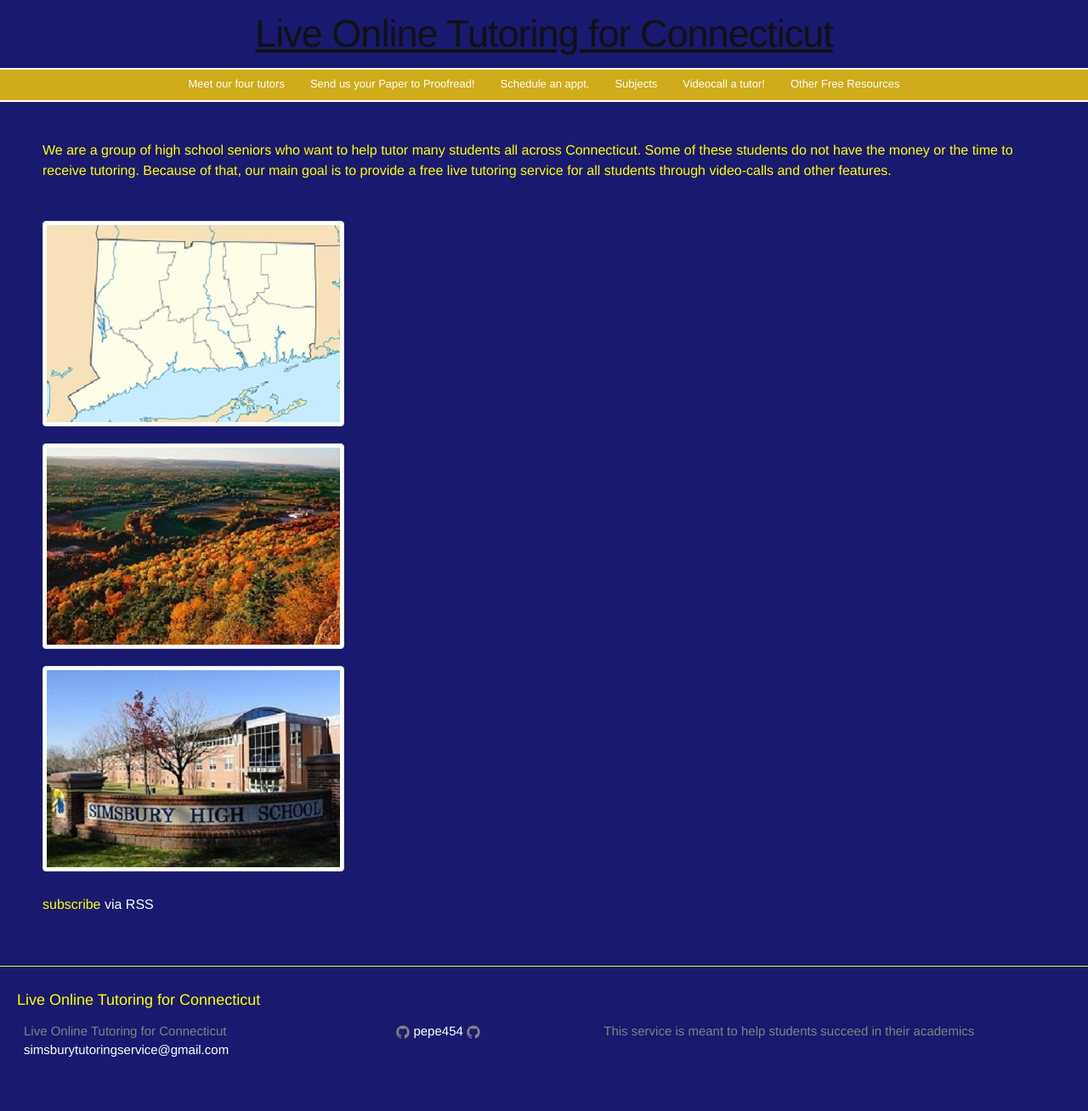
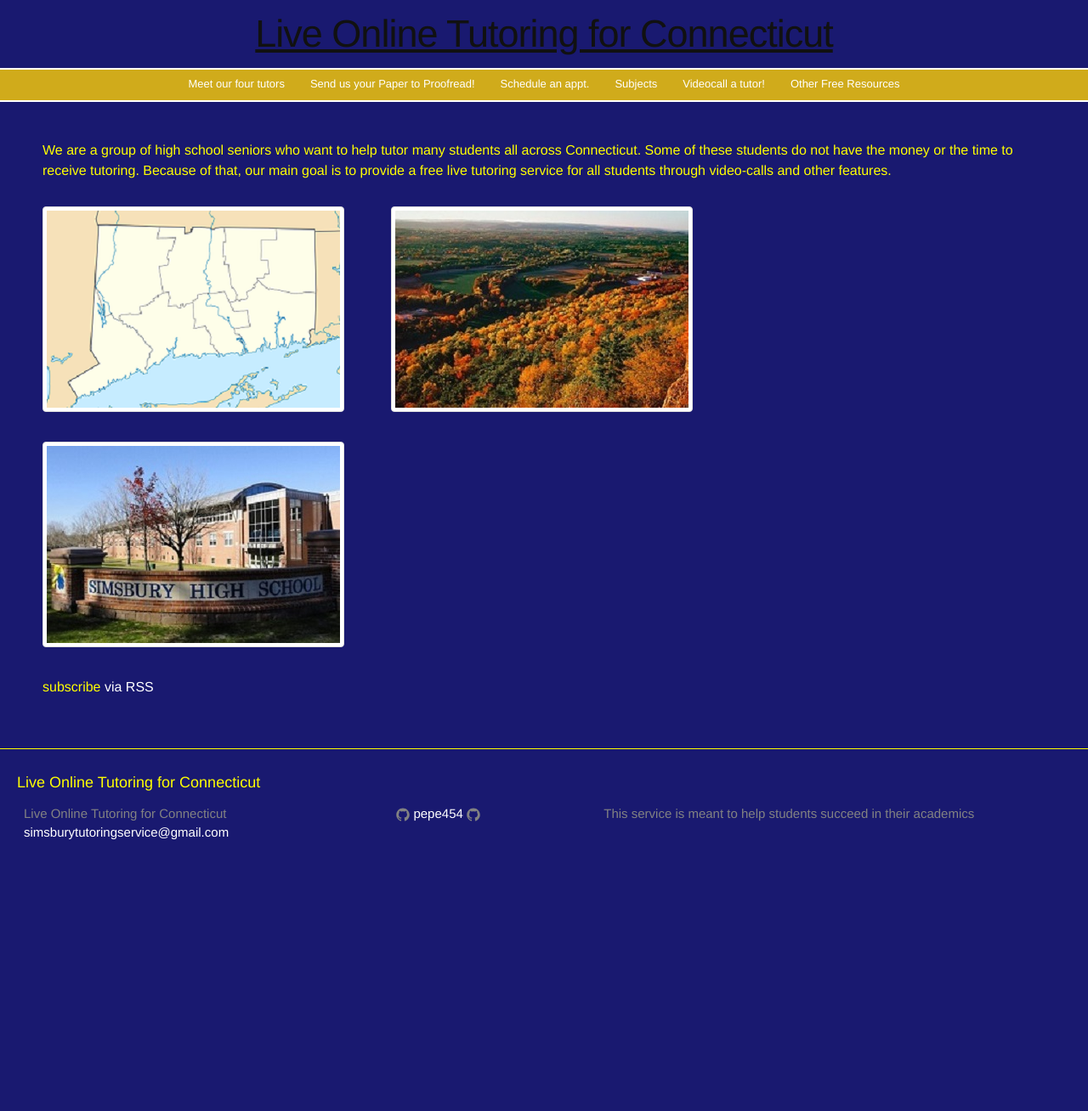
Before and after one commit to pepe454/pepe454.github.io, a Jekyll site: the page built from index.html, in a window 1280 px wide. Shown: the whole page at 85% size. Built offline with Jekyll 4.4.1, drawn with Linux system fonts in a browser that asks for light colours; the list of posts is cut into pages by our own code; after the commit the page ends 1052 px from its top, so only the background shows below that.

Commit message:
Update _layout.scss

```diff
--- a/_sass/_layout.scss
+++ b/_sass/_layout.scss
@@ -111,7 +111,8 @@
  */
 
  .gallery {
-    display: inline-block;
+    display: flex;
+    flex-wrap: wrap;
     margin-left: auto;
     margin-right: auto;
     margin-top: 17px;
```
